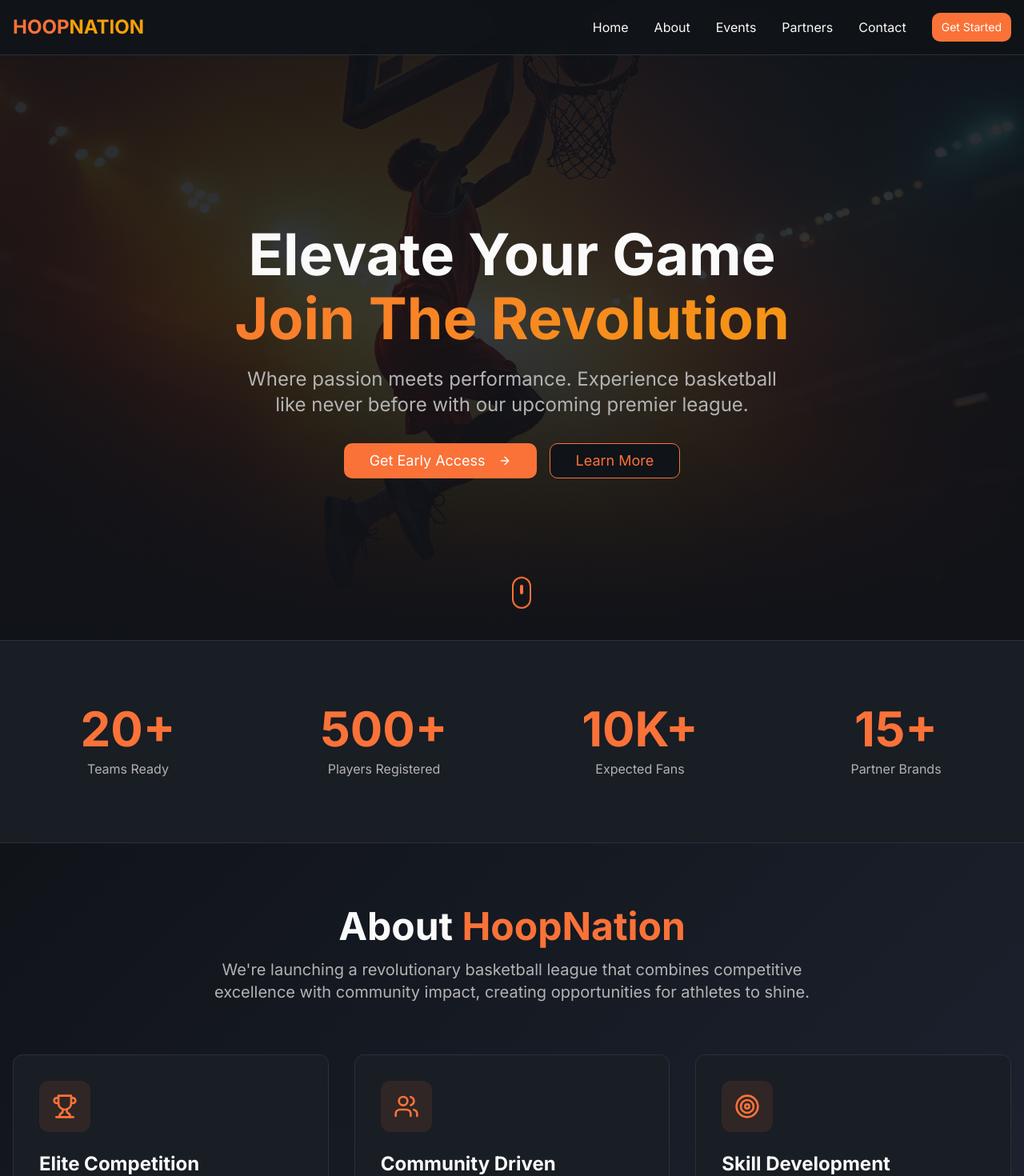
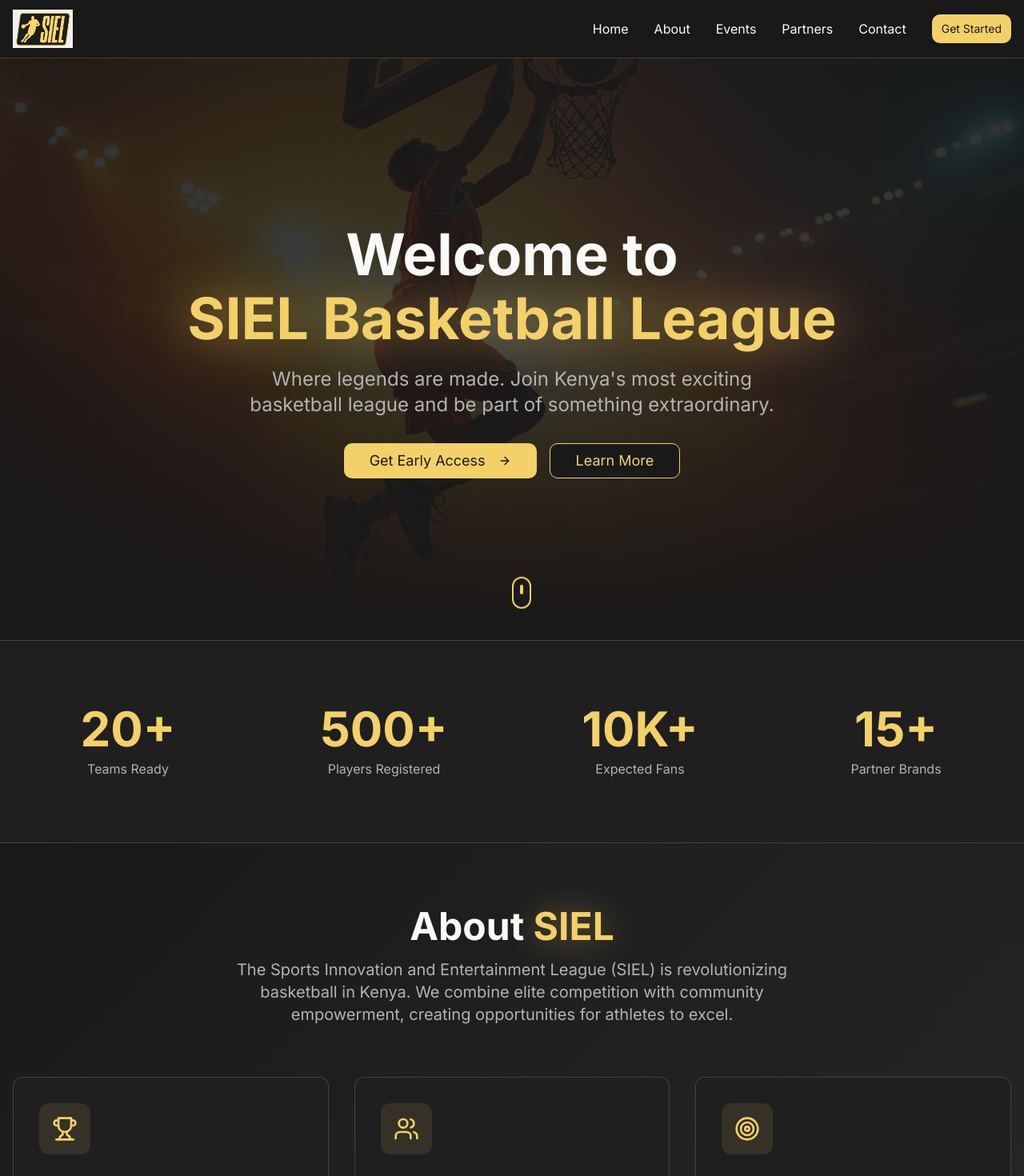
Before and after one commit to Nduati-R/MukomaCClub-basketball, a React (Vite) app: page / in a window 1280 px wide. Shown: the top 1470 px of the page at 80% size. Built offline with nearby package versions, Linux system fonts and the light colour scheme; the HTML template or start-up script is replaced by a standard one.

Commit message:
Update website colors

```diff
--- a/index.html
+++ b/index.html
@@ -3,18 +3,18 @@
   <head>
     <meta charset="UTF-8" />
     <meta name="viewport" content="width=device-width, initial-scale=1.0" />
-    <title>HoopNation - Premier Basketball League</title>
-    <meta name="description" content="Join HoopNation - where passion meets performance. Experience elite basketball competition and community empowerment through sports." />
-    <meta name="author" content="HoopNation" />
-    <meta name="keywords" content="basketball, sports league, basketball tournament, youth sports, basketball community" />
+    <title>SIEL - Sports Innovation and Entertainment League</title>
+    <meta name="description" content="SIEL Basketball League - Kenya's premier basketball league. Experience elite competition, community empowerment, and extraordinary basketball action." />
+    <meta name="author" content="SIEL Basketball League" />
+    <meta name="keywords" content="SIEL, basketball Kenya, sports league, basketball tournament, Kenya basketball, sports entertainment" />
 
-    <meta property="og:title" content="HoopNation - Premier Basketball League" />
-    <meta property="og:description" content="Join HoopNation - where passion meets performance. Experience elite basketball competition." />
+    <meta property="og:title" content="SIEL - Sports Innovation and Entertainment League" />
+    <meta property="og:description" content="Kenya's premier basketball league. Experience elite competition and extraordinary basketball action." />
     <meta property="og:type" content="website" />
     <meta property="og:image" content="https://lovable.dev/opengraph-image-p98pqg.png" />
 
     <meta name="twitter:card" content="summary_large_image" />
-    <meta name="twitter:site" content="@HoopNation" />
+    <meta name="twitter:site" content="@SIELBasketball" />
     <meta name="twitter:image" content="https://lovable.dev/opengraph-image-p98pqg.png" />
 
     <link rel="preconnect" href="https://fonts.googleapis.com">
--- a/src/components/About.tsx
+++ b/src/components/About.tsx
@@ -24,11 +24,11 @@ export const About = () => {
       <div className="container mx-auto px-4">
         <div className="text-center mb-16">
           <h2 className="text-4xl md:text-5xl font-bold mb-4">
-            About <span className="text-primary">HoopNation</span>
+            About <span className="text-primary drop-shadow-[0_0_20px_rgba(244,207,107,0.4)]">SIEL</span>
           </h2>
           <p className="text-xl text-muted-foreground max-w-3xl mx-auto">
-            We're launching a revolutionary basketball league that combines competitive excellence
-            with community impact, creating opportunities for athletes to shine.
+            The Sports Innovation and Entertainment League (SIEL) is revolutionizing basketball in Kenya.
+            We combine elite competition with community empowerment, creating opportunities for athletes to excel.
           </p>
         </div>
 
--- a/src/components/Events.tsx
+++ b/src/components/Events.tsx
@@ -32,7 +32,7 @@ export const Events = () => {
       <div className="container mx-auto px-4">
         <div className="text-center mb-16">
           <h2 className="text-4xl md:text-5xl font-bold mb-4">
-            Upcoming <span className="text-primary">Events</span>
+            Upcoming <span className="text-primary drop-shadow-[0_0_20px_rgba(244,207,107,0.4)]">Events</span>
           </h2>
           <p className="text-xl text-muted-foreground max-w-2xl mx-auto">
             Be part of history as we launch the most exciting basketball league in the region.
--- a/src/components/Footer.tsx
+++ b/src/components/Footer.tsx
@@ -1,4 +1,5 @@
 import { Facebook, Twitter, Instagram, Youtube } from "lucide-react";
+import sielLogo from "@/assets/siel-logo-yellow.png";
 
 export const Footer = () => {
   const socialLinks = [
@@ -9,13 +10,12 @@ export const Footer = () => {
   ];
 
   return (
-    <footer className="bg-background border-t border-border py-12">
+    <footer className="bg-background border-t border-primary/20 py-12">
       <div className="container mx-auto px-4">
         <div className="grid md:grid-cols-4 gap-8 mb-8">
           <div>
-            <div className="text-2xl font-bold mb-4">
-              <span className="text-primary">HOOP</span>
-              <span className="text-secondary">NATION</span>
+            <div className="mb-4">
+              <img src={sielLogo} alt="SIEL Basketball League" className="h-12 w-auto" />
             </div>
             <p className="text-muted-foreground">
               Building the future of basketball, one game at a time.
@@ -61,8 +61,8 @@ export const Footer = () => {
           </div>
         </div>
 
-        <div className="border-t border-border pt-8 text-center text-muted-foreground">
-          <p>&copy; {new Date().getFullYear()} HoopNation. All rights reserved.</p>
+        <div className="border-t border-primary/20 pt-8 text-center text-muted-foreground">
+          <p>&copy; {new Date().getFullYear()} SIEL Basketball League. All rights reserved.</p>
         </div>
       </div>
     </footer>
--- a/src/components/Hero.tsx
+++ b/src/components/Hero.tsx
@@ -18,13 +18,13 @@ export const Hero = () => {
       {/* Content */}
       <div className="container mx-auto px-4 z-10 text-center">
         <h1 className="text-5xl md:text-7xl font-bold mb-6 animate-fade-in">
-          Elevate Your Game
-          <span className="block bg-gradient-accent bg-clip-text text-transparent mt-2">
-            Join The Revolution
+          <span className="text-foreground">Welcome to</span>
+          <span className="block text-primary mt-2 drop-shadow-[0_0_30px_rgba(244,207,107,0.5)]">
+            SIEL Basketball League
           </span>
         </h1>
         <p className="text-xl md:text-2xl text-muted-foreground mb-8 max-w-2xl mx-auto">
-          Where passion meets performance. Experience basketball like never before with our upcoming premier league.
+          Where legends are made. Join Kenya's most exciting basketball league and be part of something extraordinary.
         </p>
         <div className="flex flex-col sm:flex-row gap-4 justify-center">
           <Button size="lg" className="text-lg group">
--- a/src/components/Navigation.tsx
+++ b/src/components/Navigation.tsx
@@ -1,6 +1,7 @@
 import { useState } from "react";
 import { Menu, X } from "lucide-react";
 import { Button } from "@/components/ui/button";
+import sielLogo from "@/assets/siel-logo-yellow.png";
 
 export const Navigation = () => {
   const [isMenuOpen, setIsMenuOpen] = useState(false);
@@ -14,12 +15,11 @@ export const Navigation = () => {
   ];
 
   return (
-    <nav className="fixed top-0 left-0 right-0 z-50 bg-background/95 backdrop-blur-sm border-b border-border">
-      <div className="container mx-auto px-4 py-4">
+    <nav className="fixed top-0 left-0 right-0 z-50 bg-background/95 backdrop-blur-sm border-b border-primary/20">
+      <div className="container mx-auto px-4 py-3">
         <div className="flex items-center justify-between">
-          <div className="text-2xl font-bold">
-            <span className="text-primary">HOOP</span>
-            <span className="text-secondary">NATION</span>
+          <div className="h-12">
+            <img src={sielLogo} alt="SIEL Basketball League" className="h-full w-auto" />
           </div>
 
           {/* Desktop Navigation */}
--- a/src/components/Newsletter.tsx
+++ b/src/components/Newsletter.tsx
@@ -11,7 +11,7 @@ export const Newsletter = () => {
             <Mail className="w-8 h-8 text-primary" />
           </div>
           <h2 className="text-4xl md:text-5xl font-bold mb-4">
-            Stay in the <span className="text-primary">Loop</span>
+            Stay in the <span className="text-primary drop-shadow-[0_0_20px_rgba(244,207,107,0.4)]">Loop</span>
           </h2>
           <p className="text-xl text-muted-foreground mb-8">
             Be the first to know about league updates, ticket sales, and exclusive events.
--- a/src/components/Partners.tsx
+++ b/src/components/Partners.tsx
@@ -13,7 +13,7 @@ export const Partners = () => {
       <div className="container mx-auto px-4">
         <div className="text-center mb-16">
           <h2 className="text-4xl md:text-5xl font-bold mb-4">
-            Our <span className="text-primary">Partners</span>
+            Our <span className="text-primary drop-shadow-[0_0_20px_rgba(244,207,107,0.4)]">Partners</span>
           </h2>
           <p className="text-xl text-muted-foreground max-w-2xl mx-auto">
             Supported by leading brands who believe in the power of basketball.
--- a/src/index.css
+++ b/src/index.css
@@ -8,41 +8,42 @@ All colors MUST be HSL.
 
 @layer base {
   :root {
-    --background: 220 20% 8%;
+    --background: 0 0% 10%;
     --foreground: 0 0% 98%;
 
-    --card: 220 18% 12%;
+    --card: 0 0% 12%;
     --card-foreground: 0 0% 98%;
 
-    --popover: 220 18% 12%;
+    --popover: 0 0% 12%;
     --popover-foreground: 0 0% 98%;
 
-    --primary: 18 95% 60%;
-    --primary-foreground: 0 0% 100%;
+    --primary: 45 85% 68%;
+    --primary-foreground: 0 0% 10%;
 
-    --secondary: 38 92% 50%;
-    --secondary-foreground: 220 20% 8%;
+    --secondary: 0 0% 10%;
+    --secondary-foreground: 45 85% 68%;
 
-    --muted: 220 15% 20%;
+    --muted: 0 0% 20%;
     --muted-foreground: 0 0% 70%;
 
-    --accent: 38 92% 50%;
-    --accent-foreground: 220 20% 8%;
+    --accent: 45 85% 68%;
+    --accent-foreground: 0 0% 10%;
 
     --destructive: 0 84.2% 60.2%;
     --destructive-foreground: 0 0% 98%;
 
-    --border: 220 15% 20%;
-    --input: 220 15% 20%;
-    --ring: 18 95% 60%;
+    --border: 45 85% 68% / 0.2;
+    --input: 0 0% 20%;
+    --ring: 45 85% 68%;
 
     --radius: 0.75rem;
 
-    /* Basketball theme gradients */
-    --gradient-hero: linear-gradient(135deg, hsl(220 20% 8%) 0%, hsl(220 25% 15%) 100%);
-    --gradient-accent: linear-gradient(135deg, hsl(18 95% 60%) 0%, hsl(38 92% 50%) 100%);
-    --glow-primary: 0 0 40px hsl(18 95% 60% / 0.4);
-    --glow-secondary: 0 0 40px hsl(38 92% 50% / 0.4);
+    /* SIEL brand gradients */
+    --gradient-hero: linear-gradient(135deg, hsl(0 0% 10%) 0%, hsl(0 0% 15%) 100%);
+    --gradient-accent: linear-gradient(135deg, hsl(45 85% 68%) 0%, hsl(45 90% 60%) 100%);
+    --gradient-yellow: linear-gradient(180deg, hsl(45 85% 68%) 0%, hsl(45 80% 58%) 100%);
+    --glow-primary: 0 0 40px hsl(45 85% 68% / 0.5);
+    --glow-secondary: 0 0 30px hsl(45 85% 68% / 0.3);
 
     /* Transitions */
     --transition-smooth: all 0.3s cubic-bezier(0.4, 0, 0.2, 1);
--- a/tailwind.config.ts
+++ b/tailwind.config.ts
@@ -51,6 +51,7 @@ export default {
       backgroundImage: {
         'gradient-hero': 'var(--gradient-hero)',
         'gradient-accent': 'var(--gradient-accent)',
+        'gradient-yellow': 'var(--gradient-yellow)',
       },
       boxShadow: {
         'glow-primary': 'var(--glow-primary)',
```
Also changed, not shown: src/assets/siel-logo-black.png (added), src/assets/siel-logo-yellow.png (added).
